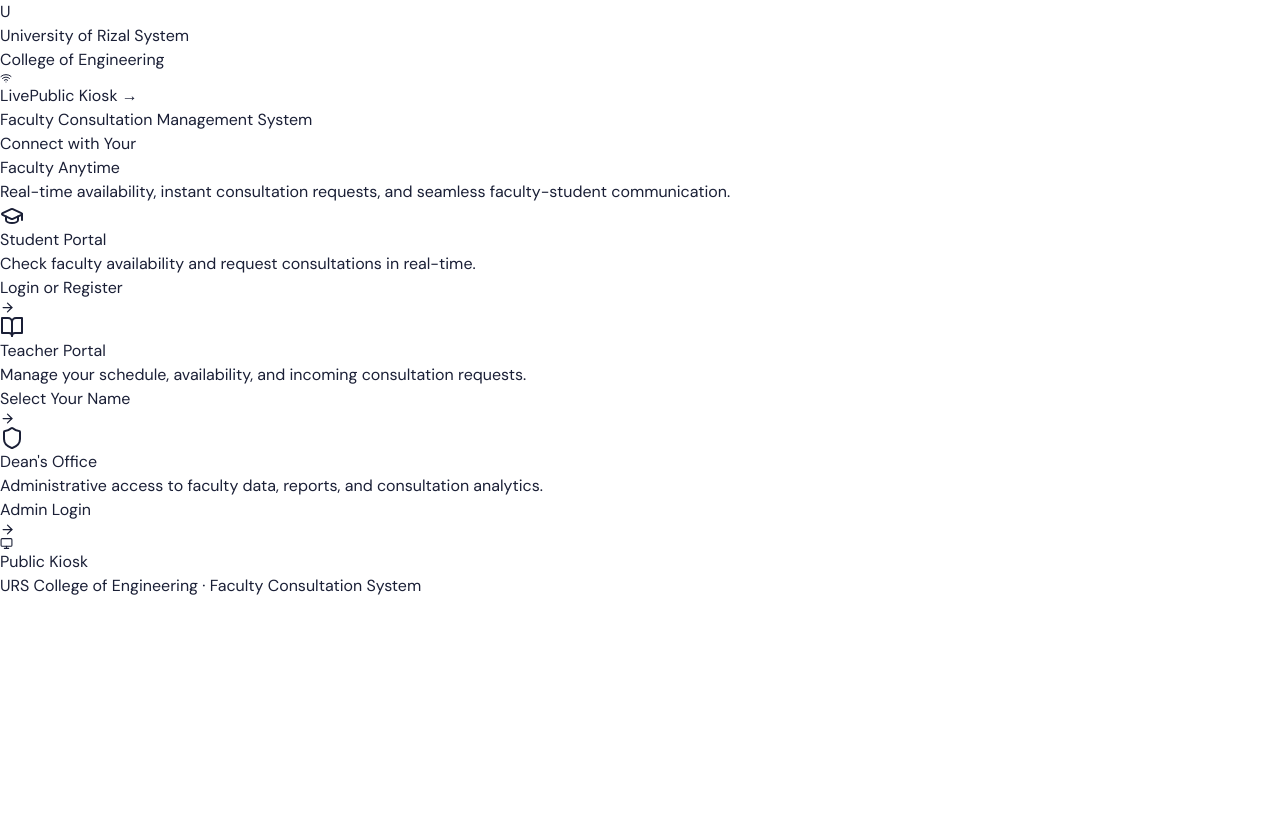
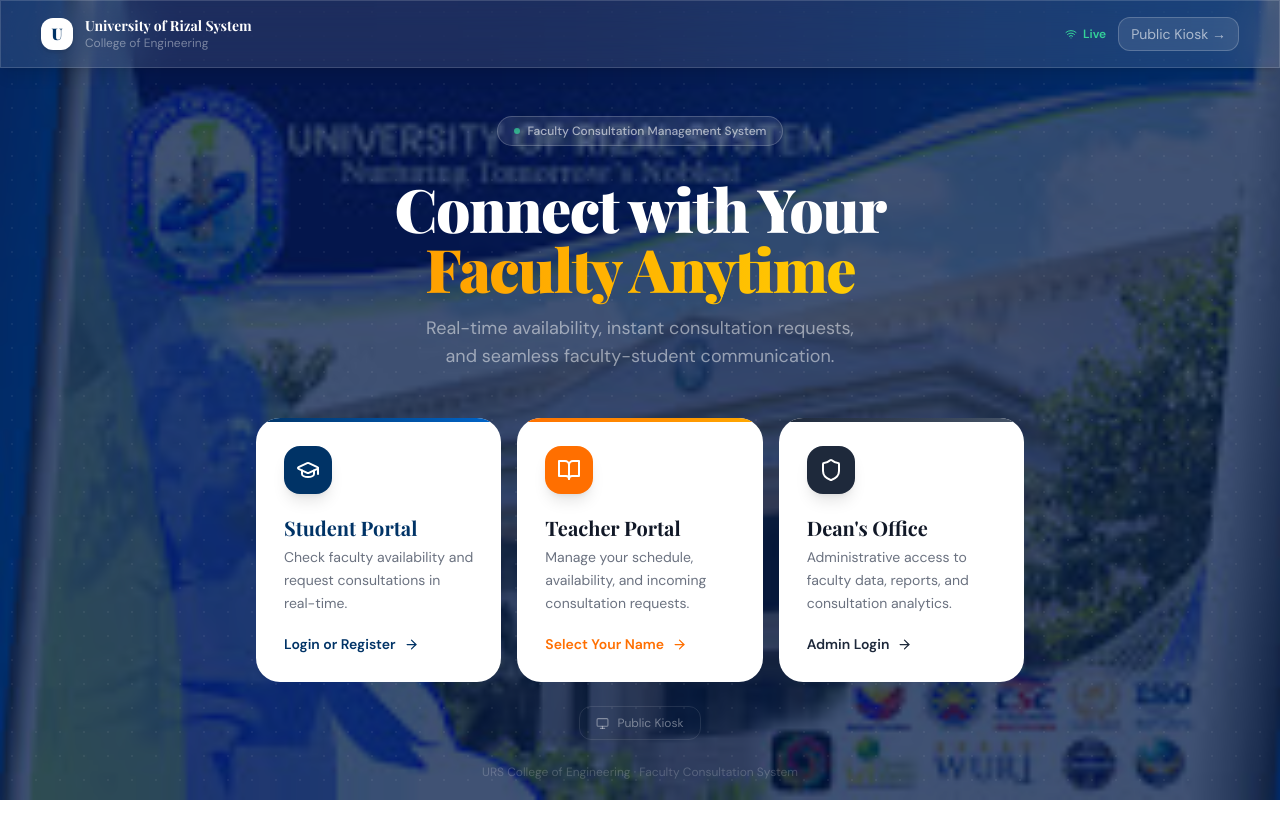
Before and after one commit to xen-hash/urs_consultation, a React (Vite) app in the folder frontend/: page / in a window 1280 px wide. Before the commit the page ends 800 px from the top, so only its background shows below. Built offline with nearby package versions, Linux system fonts and the light colour scheme; no server answers.

Commit message:
Fix tailwind content path to scan root-level JSX files

```diff
--- a/frontend/tailwind.config.js
+++ b/frontend/tailwind.config.js
@@ -1,6 +1,6 @@
 /** @type {import('tailwindcss').Config} */
 export default {
-  content: ["./index.html", "./src/**/*.{js,jsx,ts,tsx}"],
+  content: ["./index.html", "./*.{js,jsx,ts,tsx}"],
   theme: {
     extend: {
       colors: {
```
